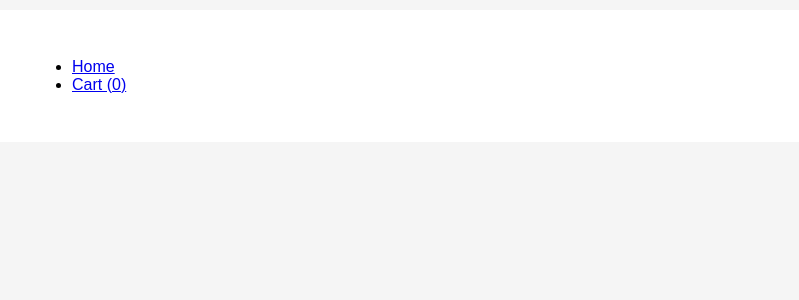
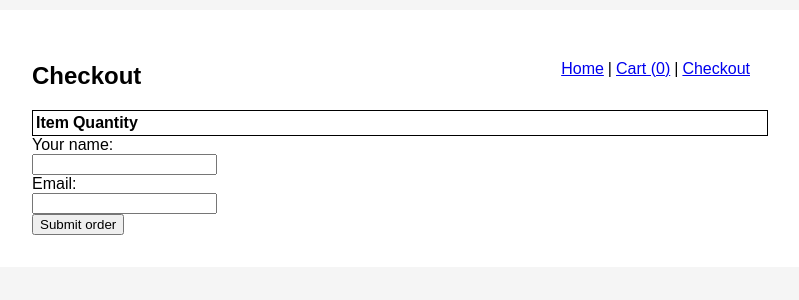
Before and after one commit to i-python-com/online-shopping-cart, a React (Create React App) app: page /checkout in a window 1280 px wide. Shown: the top 300 px of the page, without its empty margins (240-1039 px from the left). Built offline with nearby package versions, Linux system fonts and the light colour scheme.

Commit message:
Implement order and checkout

```diff
--- a/package.json
+++ b/package.json
@@ -10,7 +10,8 @@
     "react-redux": "^7.1.1",
     "react-router-dom": "^5.0.1",
     "react-scripts": "3.1.1",
-    "redux": "^4.0.4"
+    "redux": "^4.0.4",
+    "redux-form": "^8.2.6"
   },
   "scripts": {
     "start": "react-scripts start",
--- a/src/App.js
+++ b/src/App.js
@@ -11,7 +11,16 @@ const Navigation = ({ cart }) => (
         <NavLink to="/">Home</NavLink>
       </li>
       <li>
-        <NavLink to="/cart">Cart ({cart.length})</NavLink>
+        <NavLink to="/cart">
+          Cart (
+          {cart.reduce((acc, item) => {
+            return acc + item.quantity
+          }, 0)}
+          )
+        </NavLink>
+      </li>
+      <li>
+        <NavLink to="/checkout">Checkout</NavLink>
       </li>
     </ul>
   </nav>
--- a/src/Router.js
+++ b/src/Router.js
@@ -2,11 +2,15 @@ import React from 'react'
 import { Switch, Route } from 'react-router-dom'
 import HomePage from './pages/homepage'
 import CartPage from './pages/cartpage'
+import CheckoutPage from './pages/checkoutpage'
+import OrdersPage from './pages/orderspage'
 
 const Router = () => (
   <Switch>
     <Route exact path="/" component={HomePage} />
     <Route exact path="/cart" component={CartPage} />
+    <Route exact path="/checkout" component={CheckoutPage} />
+    <Route path="/orders/:id" component={OrdersPage} />
   </Switch>
 )
 
--- a/src/config/store.js
+++ b/src/config/store.js
@@ -1,11 +1,13 @@
 import { createStore, combineReducers } from 'redux'
+import { reducer as formReducer } from 'redux-form'
 
 import cartReducer from '../features/cart/reducer'
 import productsReducer from '../features/product-listing/reducer'
 
 const rootReducer = combineReducers({
   cart: cartReducer,
-  products: productsReducer
+  products: productsReducer,
+  form: formReducer
 })
 
 const store = createStore(
--- /dev/null
+++ b/src/features/checkout/form.js
@@ -0,0 +1,34 @@
+import React from 'react'
+import { Field, reduxForm } from 'redux-form'
+
+function CheckoutForm(props) {
+  const { handleSubmit } = props
+
+  return (
+    <div>
+      <form onSubmit={handleSubmit}>
+        <div>
+          <label htmlFor="order[name]">Your name:</label>
+          <br />
+          <Field name="order[name]" component="input" type="text" />
+        </div>
+
+        <div>
+          <label htmlFor="order[email]">Email:</label>
+          <br />
+          <Field name="order[email]" component="input" type="email" />
+        </div>
+
+        <div>
+          <button type="submit">Submit order</button>
+        </div>
+      </form>
+    </div>
+  )
+}
+
+let newCheckoutForm = reduxForm({
+  form: 'checkout'
+})(CheckoutForm)
+
+export default newCheckoutForm
--- a/src/features/checkout/index.js
+++ b/src/features/checkout/index.js
@@ -1,8 +1,40 @@
 import React from 'react'
 import { connect } from 'react-redux'
 
+import Cart from '../cart'
+import CheckoutForm from './form'
+import fetchApi from '../../modules/fetch-api'
+
+function submitOrder(values, cart) {
+  const { email, name } = values.order
+
+  fetchApi('post', 'http://localhost:3001/orders', {
+    name,
+    email,
+    order_items_attributes: cart.map(item => ({
+      product_id: item.id,
+      qty: item.quantity
+    }))
+  }).then(json => {
+    if (json.errors) {
+      alert('something went wrong!')
+      return
+    }
+    document.location.href = `/orders/${json.id}`
+  })
+}
+
 function Checkout(props) {
-  return <div></div>
+  const { cart } = props
+  return (
+    <div>
+      <div style={{ border: '1px solid black' }}>
+        <Cart />
+      </div>
+
+      <CheckoutForm onSubmit={values => submitOrder(values, cart)} />
+    </div>
+  )
 }
 
 function mapStateToProps(state) {
--- /dev/null
+++ b/src/features/order/index.js
@@ -0,0 +1,58 @@
+import React from 'react'
+
+import fetchApi from '../../modules/fetch-api'
+
+class Order extends React.Component {
+  state = {
+    order: null
+  }
+
+  componentDidMount() {
+    fetchApi('get', `http://localhost:3001/orders/${this.props.id}`).then(
+      json => {
+        this.setState({
+          order: json
+        })
+      }
+    )
+  }
+
+  renderOrder() {
+    const { name, email, order_items } = this.state.order
+    console.log(this.state)
+    return (
+      <div>
+        <h3>Order info</h3>
+        <div>Name: {name}</div>
+        <div>Email: {email}</div>
+
+        <h4>Items</h4>
+        <ul>
+          {order_items &&
+            order_items.map(item => {
+              const {
+                product,
+                qty,
+                product: { name, image, price }
+              } = item
+
+              return (
+                <li>
+                  <img src={image} width={32} alt="" />
+                  {name}({qty} @ ${price} = $
+                  {parseFloat(qty) * parseFloat(price)})
+                </li>
+              )
+            })}
+        </ul>
+      </div>
+    )
+  }
+
+  render() {
+    const order = this.state.order
+    return <div>{order ? this.renderOrder() : 'Loading...'}</div>
+  }
+}
+
+export default Order
--- a/src/index.css
+++ b/src/index.css
@@ -11,6 +11,7 @@ body {
 }
 
 .page-container {
+  position: relative;
   width: 800px;
   margin: 10px auto;
   padding: 32px;
@@ -28,3 +29,24 @@ body {
   padding: 10px 30px;
   width: 200px;
 }
+
+ul.top-menu {
+  position: absolute;
+  right: 50px;
+  top: 50px;
+  margin: 0;
+}
+
+ul.top-menu li {
+  display: inline-block;
+}
+
+ul.top-menu li:before {
+  content: '|';
+  margin: 0 4px;
+}
+
+ul.top-menu li:nth-child(1):before {
+  content: '';
+  margin: 0;
+}
--- /dev/null
+++ b/src/pages/orderspage.js
@@ -0,0 +1,11 @@
+import React from 'react'
+import Order from '../features/order'
+
+export default function OrdersPage(props) {
+  return (
+    <div>
+      <h2>My order</h2>
+      <Order id={props.match.params.id} />
+    </div>
+  )
+}
```
Also changed, not shown: 2 other files (tests, documents, lock files or other folders).
